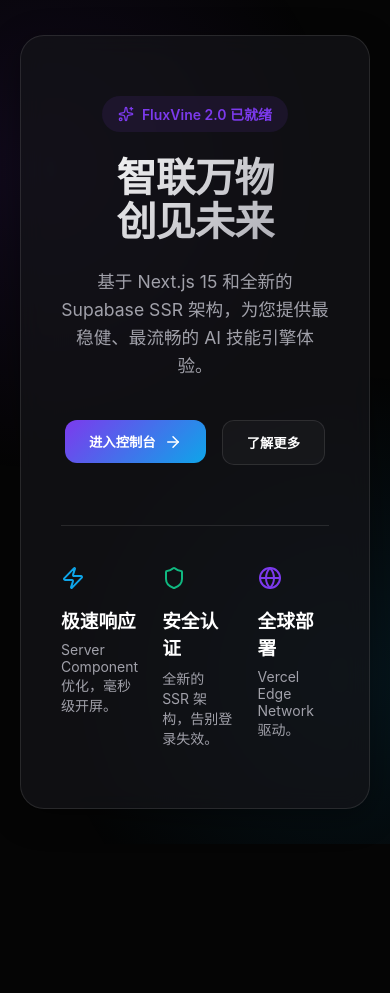
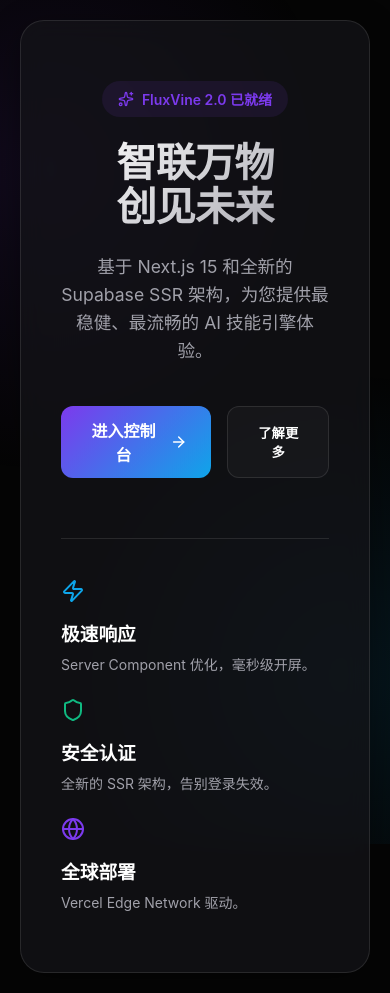
Before and after one commit to FluxVine-ai/fluxvine, a Next.js app: page / in a window 390 px wide. Before the commit the page ends 844 px from the top, so only its background shows below. Built offline with nearby package versions, Linux system fonts and the light colour scheme.

Commit message:
fix: refactor styling to CSS classes and fix JSX parsing issues

```diff
--- a/app/globals.css
+++ b/app/globals.css
@@ -25,7 +25,6 @@ body {
     overflow-x: hidden;
 }
 
-/* 动态流光背景 */
 .bg-glow {
     position: fixed;
     top: 0;
@@ -39,7 +38,6 @@ body {
         radial-gradient(circle at 90% 80%, rgba(14, 165, 233, 0.1) 0%, transparent 40%);
 }
 
-/* Premium 毛玻璃卡片 */
 .glass-card {
     background: var(--bg-card);
     backdrop-filter: blur(12px);
@@ -61,6 +59,7 @@ body {
     display: flex;
     align-items: center;
     gap: 8px;
+    text-decoration: none;
 }
 
 .premium-btn:hover {
@@ -77,16 +76,96 @@ body {
     color: white;
     width: 100%;
     outline: none;
-    transition: border-color 0.2s;
 }
 
-.input-field:focus {
-    border-color: var(--accent-primary);
-}
-
-/* 文字渐变效应 */
 .gradient-text {
     background: linear-gradient(135deg, #fff 0%, var(--text-secondary) 100%);
     -webkit-background-clip: text;
     -webkit-text-fill-color: transparent;
 }
+
+/* 布局类 */
+.home-container {
+    min-height: 100vh;
+    display: flex;
+    flex-direction: column;
+    align-items: center;
+    justify-content: center;
+    padding: 20px;
+    text-align: center;
+}
+
+.main-hero {
+    padding: 60px 40px;
+    max-width: 800px;
+    width: 100%;
+}
+
+.badge-wrapper {
+    display: inline-flex;
+    align-items: center;
+    gap: 8px;
+    background: rgba(124, 58, 237, 0.1);
+    padding: 8px 16px;
+    border-radius: 100px;
+    color: var(--accent-primary);
+    font-size: 14px;
+    font-weight: 600;
+    margin-bottom: 24px;
+}
+
+.hero-title {
+    font-size: clamp(2.5rem, 8vw, 4.5rem);
+    font-weight: 800;
+    line-height: 1.1;
+    margin-bottom: 24px;
+    letter-spacing: -0.02em;
+}
+
+.hero-description {
+    color: var(--text-secondary);
+    font-size: 1.1rem;
+    line-height: 1.6;
+    max-width: 600px;
+    margin: 0 auto 40px;
+}
+
+.button-group {
+    display: flex;
+    gap: 16px;
+    justify-content: center;
+}
+
+.premium-btn.secondary {
+    background: var(--glass-bg);
+    border: 1px solid var(--glass-border);
+}
+
+.feature-grid {
+    margin-top: 60px;
+    display: grid;
+    grid-template-columns: repeat(3, 1fr);
+    gap: 24px;
+    padding-top: 40px;
+    border-top: 1px solid var(--glass-border);
+}
+
+.feature-item {
+    text-align: left;
+}
+
+.feature-item h3 {
+    margin-bottom: 8px;
+    margin-top: 12px;
+}
+
+.feature-item p {
+    font-size: 14px;
+    color: var(--text-secondary);
+}
+
+@media (max-width: 640px) {
+    .feature-grid {
+        grid-template-columns: 1fr;
+    }
+}
--- a/app/page.tsx
+++ b/app/page.tsx
@@ -3,93 +3,46 @@ import { Sparkles, ArrowRight, Zap, Shield, Globe } from "lucide-react";
 
 export default function HomePage() {
     return (
-        <div style={{
-            minHeight: '100vh',
-            display: 'flex',
-            flexDirection: 'column',
-            alignItems: 'center',
-            justifyContent: 'center',
-            padding: '20px',
-            textAlign: 'center'
-        }}>
-            <div className="glass-card" style={{
-                padding: '60px 40px',
-                maxWidth: '800px',
-                width: '100%'
-            }}>
-                <div style={{
-                    display: 'inline-flex',
-                    alignItems: 'center',
-                    gap: '8px',
-                    background: 'rgba(124, 58, 237, 0.1)',
-                    padding: '8px 16px',
-                    borderRadius: '100px',
-                    color: '#7c3aed',
-                    fontSize: '14px',
-                    fontWeight: '600',
-                    marginBottom: '24px'
-                }}>
+        <div className="home-container">
+            <div className="glass-card main-hero">
+                <div className="badge-wrapper">
                     <Sparkles size={16} />
                     <span>FluxVine 2.0 已就绪</span>
                 </div>
 
-                <h1 className="gradient-text" style={{
-                    fontSize: 'clamp(2.5rem, 8vw, 4.5rem)',
-                    fontWeight: '800',
-                    lineHeight: '1.1',
-                    marginBottom: '24px',
-                    letterSpacing: '-0.02em'
-                }}>
+                <h1 className="gradient-text hero-title">
                     智联万物 <br />
                     创见未来
                 </h1>
 
-                <p style={{
-                    color: '#a1a1aa',
-                    fontSize: '1.1rem',
-                    lineHeight: '1.6',
-                    maxWidth: '600px',
-                    margin: '0 auto 40px'
-                }}>
+                <p className="hero-description">
                     基于 Next.js 15 和全新的 Supabase SSR 架构，为您提供最稳健、最流畅的 AI 技能引擎体验。
                 </p>
 
-                <div style={{ display: 'flex', gap: '16px', justifyContent: 'center' }}>
-                    <Link href="/login" style={{ textDecoration: 'none' }}>
-                        <button className="premium-btn">
-                            进入控制台 <ArrowRight size={18} />
-                        </button>
+                <div className="button-group">
+                    <Link href="/login" className="premium-btn">
+                        进入控制台 <ArrowRight size={18} />
                     </Link>
-                    <button className="premium-btn" style={{
-                        background: 'rgba(255, 255, 255, 0.03)',
-                        border: '1px solid rgba(255, 255, 255, 0.1)'
-                    }}>
+                    <button className="premium-btn secondary">
                         了解更多
                     </button>
                 </div>
 
-                <div style={{
-                    marginTop: '60px',
-                    display: 'grid',
-                    gridTemplateColumns: 'repeat(3, 1fr)',
-                    gap: '24px',
-                    paddingTop: '40px',
-                    borderTop: '1px solid rgba(255, 255, 255, 0.1)'
-                }}>
-                    <div style={{ textAlign: 'left' }}>
-                        <Zap size={24} style={{ color: '#0ea5e9', marginBottom: '12px' }} />
-                        <h3 style={{ marginBottom: '8px' }}>极速响应</h3>
-                        <p style={{ fontSize: '14px', color: '#a1a1aa' }}>Server Component 优化，毫秒级开屏。</p>
+                <div className="feature-grid">
+                    <div className="feature-item">
+                        <Zap size={24} color="#0ea5e9" />
+                        <h3>极速响应</h3>
+                        <p>Server Component 优化，毫秒级开屏。</p>
                     </div>
-                    <div style={{ textAlign: 'left' }}>
-                        <Shield size={24} style={{ color: '#10b981', marginBottom: '12px' }} />
-                        <h3 style={{ marginBottom: '8px' }}>安全认证</h3>
-                        <p style={{ fontSize: '14px', color: '#a1a1aa' }}>全新的 SSR 架构，告别登录失效。</p>
+                    <div className="feature-item">
+                        <Shield size={24} color="#10b981" />
+                        <h3>安全认证</h3>
+                        <p>全新的 SSR 架构，告别登录失效。</p>
                     </div>
-                    <div style={{ textAlign: 'left' }}>
-                        <Globe size={24} style={{ color: '#7c3aed', marginBottom: '12px' }} />
-                        <h3 style={{ marginBottom: '8px' }}>全球部署</h3>
-                        <p style={{ fontSize: '14px', color: '#a1a1aa' }}>Vercel Edge Network 驱动。</p>
+                    <div className="feature-item">
+                        <Globe size={24} color="#7c3aed" />
+                        <h3>全球部署</h3>
+                        <p>Vercel Edge Network 驱动。</p>
                     </div>
                 </div>
             </div>
```
